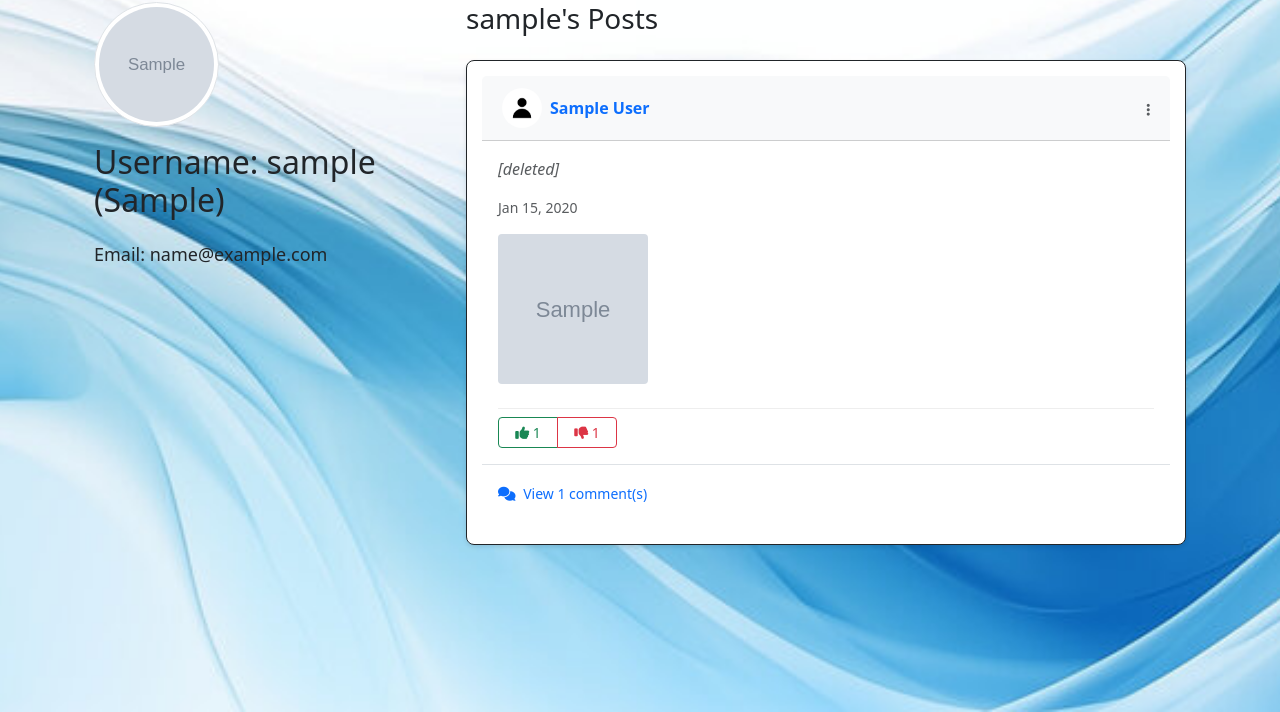
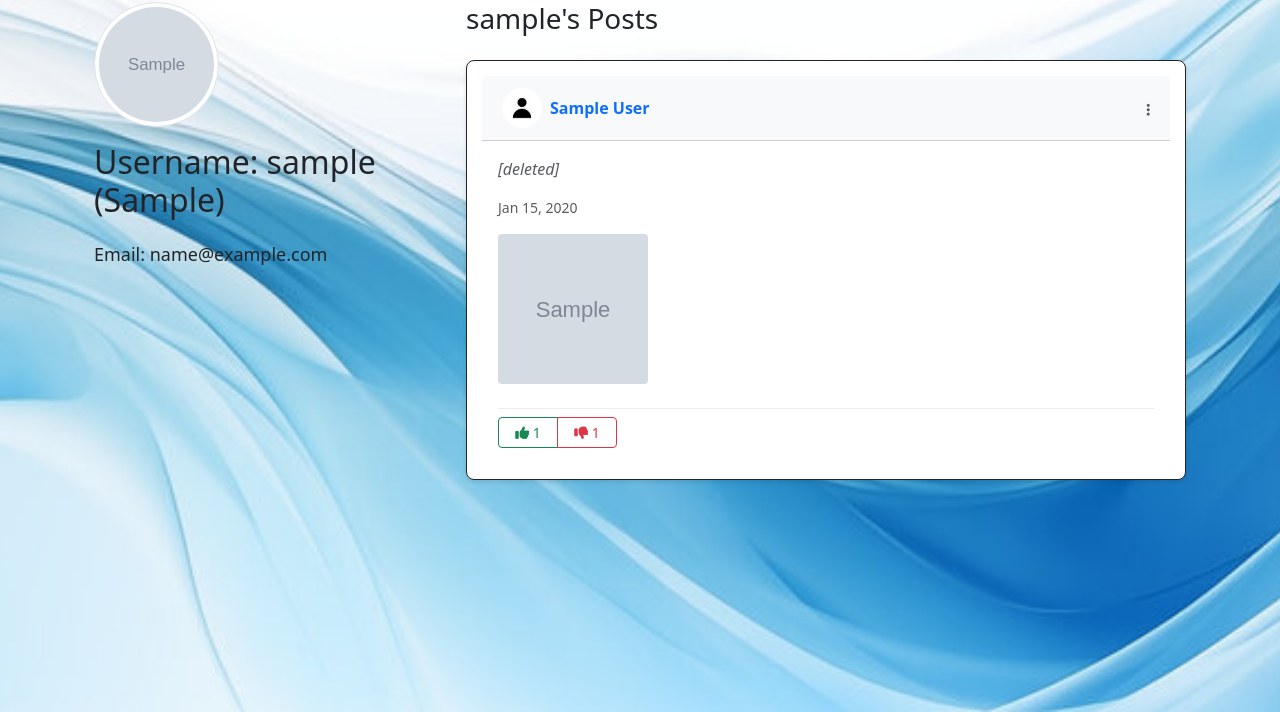
Before and after one commit to Lixuan0913/7-03, a Flask app: template templates/Profile.html in a window 1280 px wide. Shown: the part 88-800 px from the top of the page. Run offline with Flask 3, Linux system fonts and the light colour scheme; tables that the repository leaves empty hold one stand-in row (values such as "Sample post"); the template is opened without the code that fills it: values that come from a table or form of the project are taken from there, most other values are stand-ins (such as "Sample title", 1, 10 or a date in 2020); grey boxes marked "Sample" are stand-in pictures.

Commit message:
Change on profile

```diff
--- a/templates/Profile.html
+++ b/templates/Profile.html
@@ -107,83 +107,10 @@
                             </div>
                         </div>
                     </div>
-
-                    <!-- Comments Section -->
-                    <div class="comments-section border-top py-3 px-3">
-                        <!-- Comments Toggle -->
-                        <div class="d-flex justify-content-between align-items-center mb-2">
-                            {% if post.comments|length > 0 %}
-                            <a data-bs-toggle="collapse" href="#comments-{{post.id}}" role="button" class="text-decoration-none">
-                                <span class="text-primary small">
-                                    <i class="fas fa-comments me-1"></i> View {{ post.comments|length }} comment(s)
-                                </span>
-                            </a>
-                            {% else %}
-                            <span class="text-muted small">
-                                <i class="far fa-comment me-1"></i> No comments yet
-                            </span>
-                            {% endif %}
-                        </div>
-
-                        <!-- Comments Collapse -->
-                        <div class="collapse" id="comments-{{post.id}}">
-                            {% for comment in post.comments %}
-                                <div class="comment-item mb-3">
-                                    <div class="d-flex justify-content-between">
-                                        <div class="d-flex align-items-start">
-                                            <img class="rounded-circle me-2"
-                                                 src="{{ url_for('static', filename='profile/pics/' + (comment.users.image_file if comment.users else 'default.jpg')) }}"
-                                                 style="height: 30px; width: 30px; object-fit: cover;">
-                                            <div>
-                                                <div>
-                                                    {% if comment.users %}
-                                                    <a href="/profile/{{comment.author}}" class="text-decoration-none fw-bold">{{comment.author}}</a>
-                                                    <span class="badge
-                                                        {% if comment.users.identity == 'student' %}bg-primary
-                                                        {% elif comment.users.identity == 'lecturer' %}bg-success
-                                                        {% elif comment.users.identity == 'admin' %}bg-danger
-                                                        {% else %}bg-secondary{% endif %} ms-1">
-                                                        {{ comment.users.identity }}
-                                                    </span>
-                                                    {% else %}
-                                                    <span class="text-muted">Deleted User</span>
-                                                    {% endif %}
-                                                </div>
-                                                <div class="small">{{comment.text}}</div>
-                                            </div>
-                                            </div>
-                                        {% if session['user'] == comment.author or session['user'] == post.author %}
-                                        <div class="dropdown">
-                                            <button class="btn btn-sm btn-link text-muted p-0" data-bs-toggle="dropdown">
-                                                <i class="fas fa-ellipsis-v"></i>
-                                            </button>
-                                            <ul class="dropdown-menu dropdown-menu-end">
-                                                <li><a href="/edit-comment/{{comment.id}}" class="dropdown-item small"><i class="fas fa-edit me-2"></i>Edit</a></li>
-                                                <li><a href="/delete-comment/{{comment.id}}" class="dropdown-item text-danger small"><i class="fas fa-trash me-2"></i>Delete</a></li>
-                                            </ul>
-                                        </div>
-                                        {% endif %}
-                                    </div>
-                                </div>
-                            {% endfor %}
-                        </div>
-
-                        <!-- Comment Form -->
-                        {% if 'user' in session %}
-                        <form class="mt-3" method="POST" action="/create-comment/{{post.id}}">
-                            <div class="input-group">
-                                <input type="text" name="text" class="form-control form-control-sm" placeholder="Write a comment..." required>
-                                <button type="submit" class="btn btn-primary btn-sm">
-                                    <i class="fas fa-paper-plane"></i>
-                                </button>
-                            </div>
-                        </form>
-                        {% endif %}
-                    </div>
                 </div>
         {% endfor %}
     {% else %}
         <div class="alert alert-info">No posts yet.</div>
     {% endif %}
 </div>
-{% endblock %}
+{% endblock%}
```
